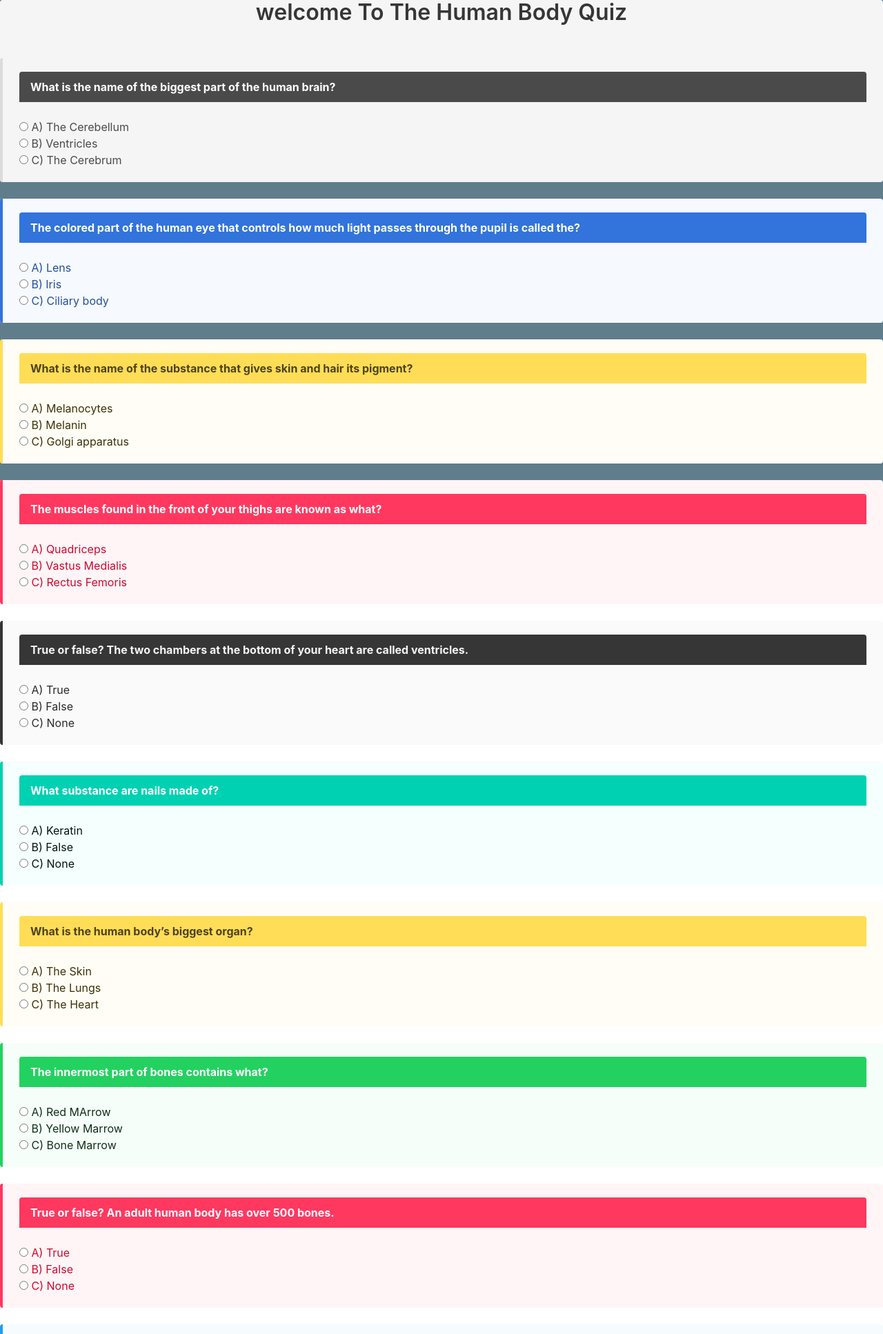
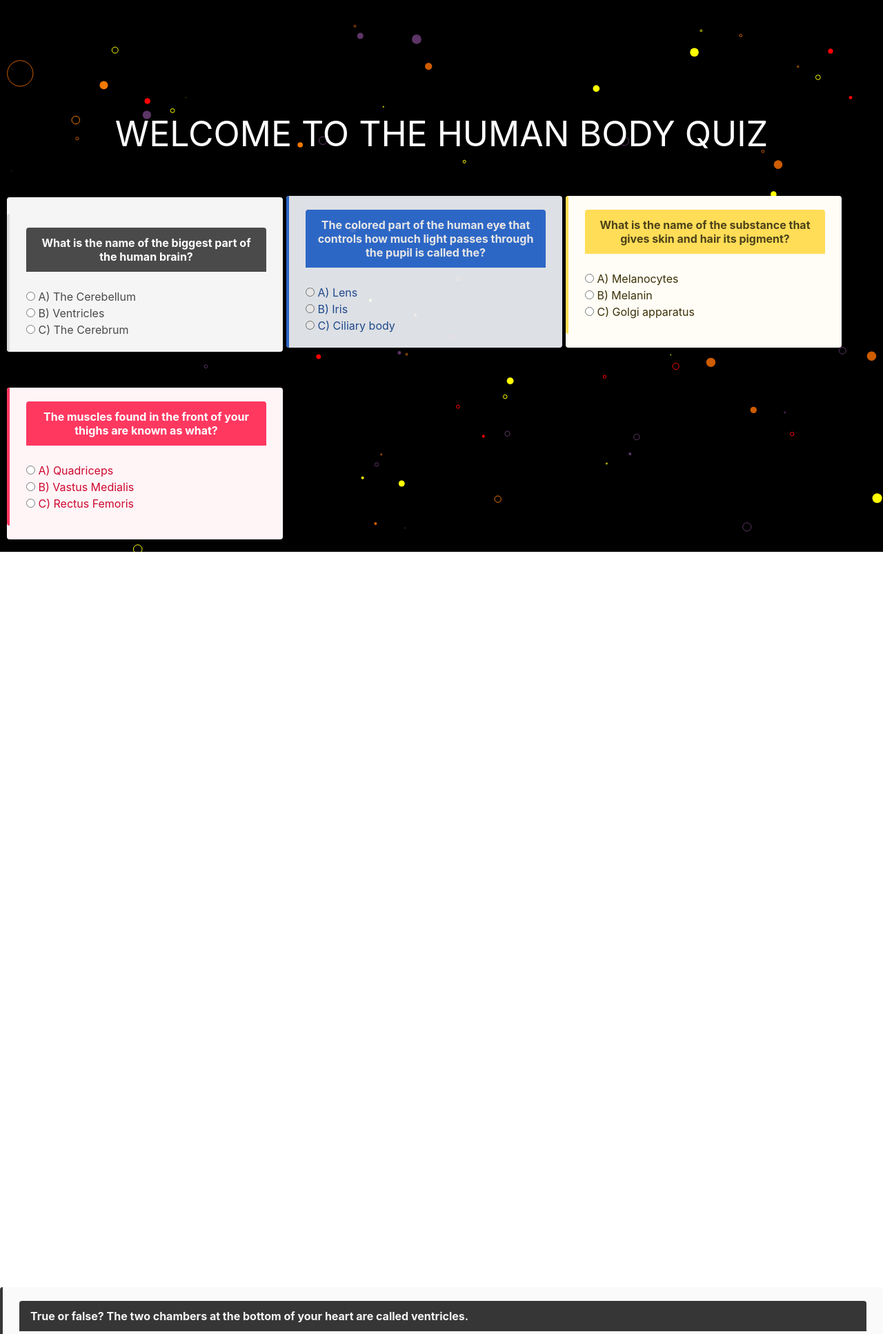
Before and after one commit to GedeonNzemba/Quiz-Project, a PHP site: page / in a window 1280 px wide. Shown: the top 1934 px of the page at 69% size. Run offline with PHP 8.4, Linux system fonts and the light colour scheme; data that the repository does not hold is empty.

Commit message:
updated quiz by changing it's structure and look

```diff
--- a/css/main.css
+++ b/css/main.css
@@ -1,14 +1,43 @@
+/* <?php
+    header('content-type: text/css; charset:UTF-8');
+?> */
 .questions_items {
     display: inline-flex;
    justify-content: space-between;
-   transform: translate()
+}
+
+#result_page {
+    width: 500px;
+    background-color: brown;
+}
+
+h3 {
+    text-align: center;
+}
+center {
+    transform: translate(0px, -500px);
+
+}
+
+/*CANVAS 1*/
+* { margin:0; padding:0; }
+
+html, body { width:100vw; height:100vh; } /* just to be sure these are full screen*/
+
+canvas {
+   overflow: hidden;
+   width:100vw;
+   height:100vh;
+   background-color:black;
 }
 
 * { margin:0; padding:0; }
 
-html, body {
-    width:100vw; height:100vh;
-} /* just to be sure these are full screen*/
+// html, body {
+//     width:100vw; height:100vh;
+//     /* background-color: #607D8B; */
+
+// } /* just to be sure these are full screen*/
 
 .fas {
     width: 200px;
@@ -16,9 +45,58 @@ html, body {
 }
 
 #button {
-    transform: translate(450px, 300px);
+    /* <!-- transform: translate(450px, -300px); --> */
 }
 
-body {
-    background-color: #607D8B;
+/* .containerTwo, .containerThree, .containerFour {
+    transform: translate(90px, 0px);
+} */
+
+h1 {
+    text-align: center;
+    font-size: 100px;
 }
+
+.title {
+    color: #ffffff;
+    margin: 0;
+    margin: 0;
+    padding: 0;
+}
+
+h1 {
+    transform: translate(0px, -140px);
+    text-transform: uppercase;
+    font-size: 50px;
+
+}
+
+#question2 {
+    opacity: 0.9;
+    width: 400px;
+    transform: translate(415px, -850px);
+
+}
+
+#question1 {
+    transform: translate(0px, -600px);
+    margin-left: 10px;
+    width: 400px;
+
+}
+
+#question3 {
+    transform: translate(220px, -1094px);
+    margin-left: 600px;
+    width: 400px;
+    height: 220px;
+
+}
+
+#question4 {
+    transform: translate(0px, -1060px);
+    margin-left: 10px;
+    width: 400px;
+    height: 220px;
+
+}
--- a/index.html
+++ b/index.php
@@ -9,11 +9,13 @@
     <link rel="stylesheet" href="https://cdnjs.cloudflare.com/ajax/libs/bulma/0.7.2/css/bulma.min.css">
     <link rel="stylesheet" type="text/css" media="screen" href="php/process.php" />
     <link rel="stylesheet" type="text/css" media="screen" href="css/main.css" />
+    <!-- <script src="script/script.js"></script> -->
     <script src="script/script.js"></script>
 </head>
 <body>
             <!---------CANVAS------------>
-            <!----will be added-------->
+            <canvas id="test"></canvas>
+
             <!---------CANVAS------------>
 
 <!----PHP CODE----->
@@ -22,8 +24,11 @@
 
 
 <!-----QUESTIONS------->
-   <article class="message">
-        <center><b class="title">welcome To The Human Body Quiz</b></center><br>
+<center><b class="title"><h1>welcome To The Human Body Quiz</h1></b></center><br>
+
+
+<aside class="container_quiz">
+   <article class="message" id="question1">
         <br>
         <div class="message-body">
             <form action='php/process.php?id=1' method='post' id='quizForm' id='1'>
@@ -50,7 +55,7 @@
 <!-----QUESTIONS------->
 <!-----QUESTIONS------->
 
-    <article class="message is-link">
+    <article class="message is-link" id="question2">
         <div class="message-body">
                 <div class="containerTwo" id="questions">
                     <h3 class="message-header is-success"> The colored part of the human eye that controls how much light passes through the pupil is called the?</h3>
@@ -72,7 +77,7 @@
     </article>
 <!-----QUESTIONS------->
 
-    <article class="message is-warning">
+    <article class="message is-warning" id="question3">
         <div class="message-body">
                 <div class="containerThree" id="questions">
                     <h3 class="message-header">What is the name of the substance that gives skin and hair its pigment?</h3>
@@ -94,7 +99,7 @@
     </article>
 <!-----QUESTIONS------->
 
-    <article class="message is-danger">
+    <article class="message is-danger" id="question4">
         <div class="message-body">
                 <div class="containerFour" id="questions">
                         <h3 class="message-header">The muscles found in the front of your thighs are known as what?</h3>
@@ -466,11 +471,101 @@
                 </div>
         </div>
     </article>
+</aside>
     <!-----QUESTIONS FOR QUIZ ENDS HERE------>
 
                 <center><input class="button is-large is-primary is-outlined" type="submit" value="SUBMIT"></center>
             </form>
         </div>
+
+        <script>
+                    var w = window.innerWidth,
+            h = window.innerHeight,
+            canvas = document.getElementById('test'),
+            ctx = canvas.getContext('2d'),
+            rate = 60,
+            arc = 100,
+            time,
+            count,
+            size = 7,
+            speed = 20,
+            parts = new Array,
+            colors = ['red','#f57900','yellow','#ce5c00','#5c3566'];
+        var mouse = { x: 0, y: 0 };
+
+        canvas.setAttribute('width',w);
+        canvas.setAttribute('height',h);
+
+        function create() {
+        time = 0;
+        count = 0;
+
+        for(var i = 0; i < arc; i++) {
+            parts[i] = {
+            x: Math.ceil(Math.random() * w),
+            y: Math.ceil(Math.random() * h),
+            toX: Math.random() * 5 - 1,
+            toY: Math.random() * 2 - 1,
+            c: colors[Math.floor(Math.random()*colors.length)],
+            size: Math.random() * size
+            }
+        }
+        }
+
+        function particles() {
+        ctx.clearRect(0,0,w,h);
+        canvas.addEventListener('mousemove', MouseMove, false);
+        for(var i = 0; i < arc; i++) {
+            var li = parts[i];
+            var distanceFactor = DistanceBetween( mouse, parts[i] );
+            var distanceFactor = Math.max( Math.min( 15 - ( distanceFactor / 10 ), 10 ), 1 );
+            ctx.beginPath();
+            ctx.arc(li.x,li.y,li.size*distanceFactor,0,Math.PI*2,false);
+            ctx.fillStyle = li.c;
+            ctx.strokeStyle=li.c;
+            if(i%2==0)
+            ctx.stroke();
+            else
+            ctx.fill();
+
+            li.x = li.x + li.toX * (time * 0.05);
+            li.y = li.y + li.toY * (time * 0.05);
+
+            if(li.x > w){
+            li.x = 0;
+            }
+            if(li.y > h) {
+            li.y = 0;
+            }
+            if(li.x < 0) {
+            li.x = w;
+            }
+            if(li.y < 0) {
+            li.y = h;
+            }
+
+
+        }
+        if(time < speed) {
+            time++;
+        }
+        setTimeout(particles,1000/rate);
+        }
+        function MouseMove(e) {
+        mouse.x = e.layerX;
+        mouse.y = e.layerY;
+
+        //context.fillRect(e.layerX, e.layerY, 5, 5);
+        //Draw( e.layerX, e.layerY );
+        }
+        function DistanceBetween(p1,p2) {
+        var dx = p2.x-p1.x;
+        var dy = p2.y-p1.y;
+        return Math.sqrt(dx*dx + dy*dy);
+        }
+        create();
+        particles();
+        </script>
 
 
 
--- a/php/process.php
+++ b/php/process.php
@@ -5,11 +5,16 @@
     <meta http-equiv="X-UA-Compatible" content="IE=edge">
     <title>Page Title</title>
     <meta name="viewport" content="width=device-width, initial-scale=1">
-    <link rel="stylesheet" type="text/css" media="screen" href="css/main.css" />
+    <link rel="stylesheet" type="text/css" media="screen" href="css/main.php" />
     <link rel="stylesheet" href="https://use.fontawesome.com/releases/v5.5.0/css/all.css" integrity="sha384-B4dIYHKNBt8Bc12p+WXckhzcICo0wtJAoU8YZTY5qE0Id1GSseTk6S+L3BlXeVIU" crossorigin="anonymous">
     <script src="script/script.js"></script>
 </head>
 <body>
+<!----CANVAS code------->
+    <canvas id=c></canvas>
+    <canvas id=bg></canvas>
+
+<!----CANVAS code ENDS here--->
 
 <!-----PHP CODE ------->
 <?php
@@ -72,6 +77,53 @@ echo "<center><font face='Berlin Sans FB' size='8'>Your Score is <br> $score/20<
 
 <!----BACK BUTTON--->
 <button id="button" class="button is-primary" type="button"><a type="button" href="index.html"><i class="fas fa-undo"></i></a></button>
+<script>
+    var w = c.width = window.innerWidth,
+    h = c.height = window.innerHeight,
+    ctx = c.getContext('2d'),
 
+    //parameters
+    total = w,
+    accelleration = .05,
+
+    //afterinitial calculations
+    size = w/total,
+    occupation = w/total,
+    repaintColor = 'rgba(0, 0, 0, .04)'
+    colors = [],
+    dots = [],
+    dotsVel = [];
+
+    //setting the colors' hue
+    //and y level for all dots
+    var portion = 360/total;
+    for(var i = 0; i < total; ++i){
+    colors[i] = portion * i;
+
+    dots[i] = h;
+    dotsVel[i] = 10;
+    }
+
+    function anim(){
+    window.requestAnimationFrame(anim);
+
+    ctx.fillStyle = repaintColor;
+    ctx.fillRect(0, 0, w, h);
+
+    for(var i = 0; i < total; ++i){
+        var currentY = dots[i] - 1;
+        dots[i] += dotsVel[i] += accelleration;
+
+        ctx.fillStyle = 'hsl('+ colors[i] + ', 80%, 50%)';
+        ctx.fillRect(occupation * i, currentY, size, dotsVel[i] + 1);
+
+        if(dots[i] > h && Math.random() < .01){
+        dots[i] = dotsVel[i] = 0;
+        }
+    }
+    }
+
+    anim();
+    </script>
 </body>
 </html>
--- a/script/script.js
+++ /dev/null
@@ -1,135 +0,0 @@
-var canvas = document.querySelector("canvas");
-var c = canvas.getContext('2d');
-
-canvas.width = window.innerWidth;
-canvas.height = window.innerHeight;
-
-var mouse = {
-  x: canvas.width / 2,
-  y: canvas.height / 2
-}
-
-window.addEventListener("resize", function() {
-  canvas.width = window.innerWidth;
-  canvas.height = window.innerHeight;
-});
-
-window.addEventListener("mousemove", function(e) {
-  mouse.x = e.clientX;
-  mouse.y = e.clientY;
-});
-
-var colors = [
-  {r: 255, g: 71, b: 71},
-  {r: 0, g: 206, b: 237},
-  {r: 255, g: 255, b: 255}
-];
-
-function Particle(x, y, dx, dy, r, ttl) {
-  this.x = x;
-  this.y = y;
-  this.dx = dx;
-  this.dy = dy;
-  this.r = r;
-  this.opacity = 1;
-  this.shouldRemove = false;
-  this.timeToLive = ttl;
-  this.randomColor = Math.floor(Math.random() * colors.length);
-
-
-  this.update = function() {
-    this.x += this.dx
-    this.y += this.dy
-
-    if (this.x + this.r >= canvas.width || this.x - this.r <= 0)
-        this.dx = -this.dx
-
-    if (this.y + this.r >= canvas.height || this.y - this.r <= 0)
-        this.dy = -this.dy
-
-    // Ensure that particles cannot be spawned past canvas boundaries
-    this.x = Math.min(Math.max(this.x, 0 + this.r), canvas.width - this.r)
-    this.y = Math.min(Math.max(this.y, 0 + this.r), canvas.height - this.r)
-
-    c.beginPath()
-    c.arc(this.x, this.y, this.r, 0, Math.PI * 2, false)
-    c.strokeStyle =
-        'rgba(' +
-        colors[this.randomColor].r +
-        ',' +
-        colors[this.randomColor].g +
-        ',' +
-        colors[this.randomColor].b +
-        ',' +
-        this.opacity +
-        ')'
-    c.fillStyle =
-        'rgba(' +
-        colors[this.randomColor].r +
-        ',' +
-        colors[this.randomColor].g +
-        ',' +
-        colors[this.randomColor].b +
-        ',' +
-        this.opacity +
-        ')'
-    c.stroke()
-    c.closePath()
-
-    this.opacity -= 1 / (ttl / 0.1)
-    this.r -= r / (ttl / 0.1)
-
-    if (this.r < 0) this.r = 0 // Thank you Akash for the conditional!
-
-    this.timeToLive -= 0.1
-}
-
-
-  this.remove = function() {
-    // If timeToLive expires, return a true value.
-    // This signifies that the particle should be removed from the scene.
-    return this.timeToLive <= 0;
-  }
-}
-
-function Explosion(x, y) {
-  this.particles = [];
-
-  this.init = function() {
-    for (var i = 1; i <= 1; i++) {
-      var randomVelocity = {
-        x: (Math.random() - 0.5) * 3.5,
-        y: (Math.random() - 0.5) * 3.5,
-      }
-      this.particles.push(new Particle(x, y, randomVelocity.x, randomVelocity.y, 30, 8));
-    }
-  }
-
-  this.init();
-
-  this.draw = function() {
-    for (var i = 0; i < this.particles.length; i++) {
-      this.particles[i].update();
-
-      if (this.particles[i].remove() == true) {
-        this.particles.splice(i, 1);
-      };
-    }
-  }
-}
-
-var explosions = [];
-
-function animate() {
-  window.requestAnimationFrame(animate);
-
-  c.fillStyle = "#1e1e1e";
-  c.fillRect(0, 0, canvas.width, canvas.height);
-
-  explosions.push(new Explosion(mouse.x, mouse.y));
-
-  for (var i = 0; i < explosions.length; i++) {
-    explosions[i].draw();
-  }
-}
-animate();
```
Also changed, not shown: README.md.
